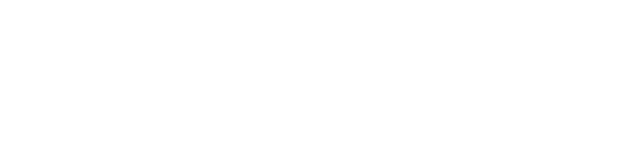
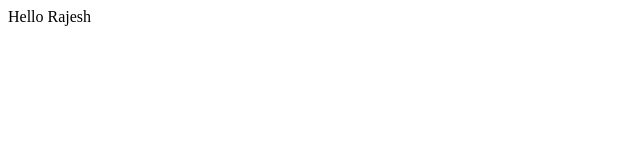
Before and after one commit to Rajendramahesh/learning_git, a plain HTML site: page index.html in a window 1280 px wide. Shown: the whole page, without its empty margins (0-640 px from the left). Drawn offline with Linux system fonts and the light colour scheme.

Commit message:
rajesh commits

```diff
--- a/index.html
+++ b/index.html
@@ -2,5 +2,8 @@
     <head>
         <title>"hello gity"</title>
     </head>
+    <body>
+        <P>Hello Rajesh</P>
+        </body>
 
 </html>
```
